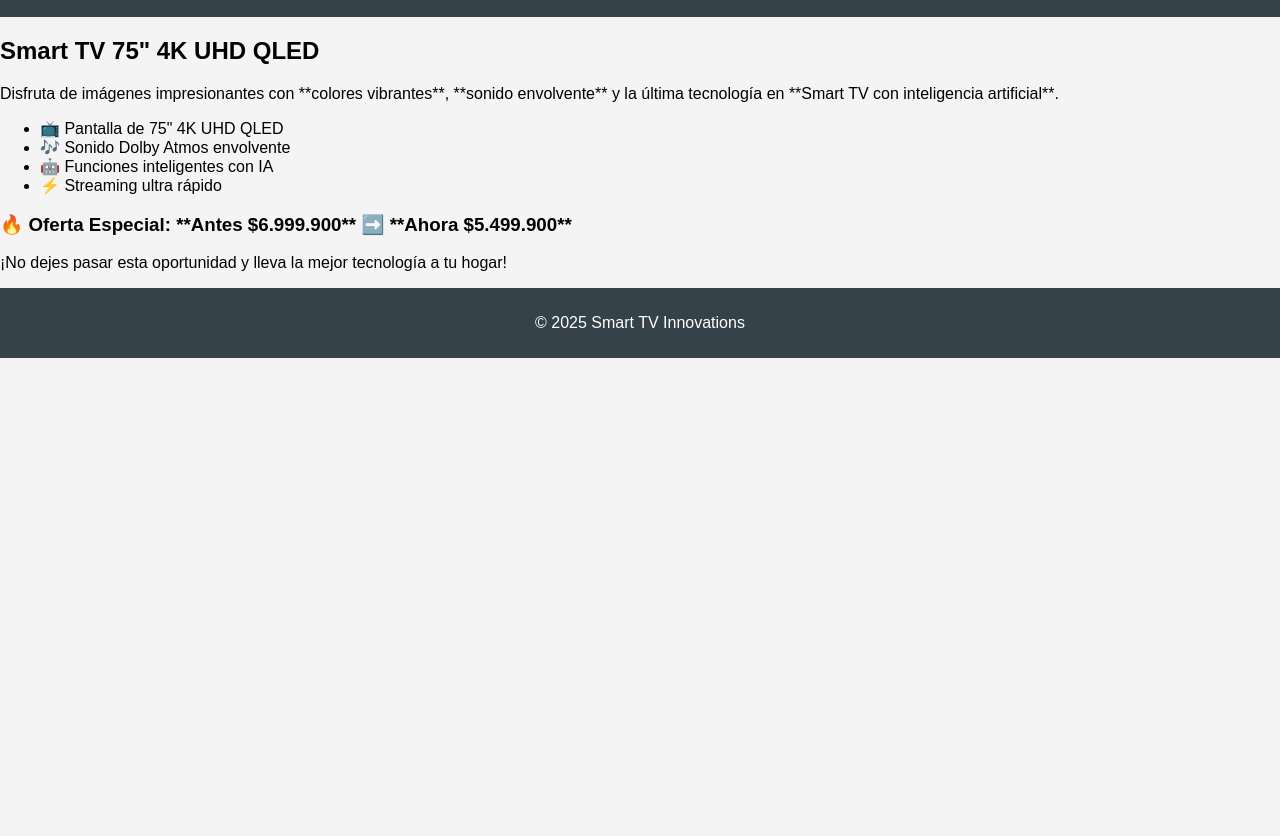
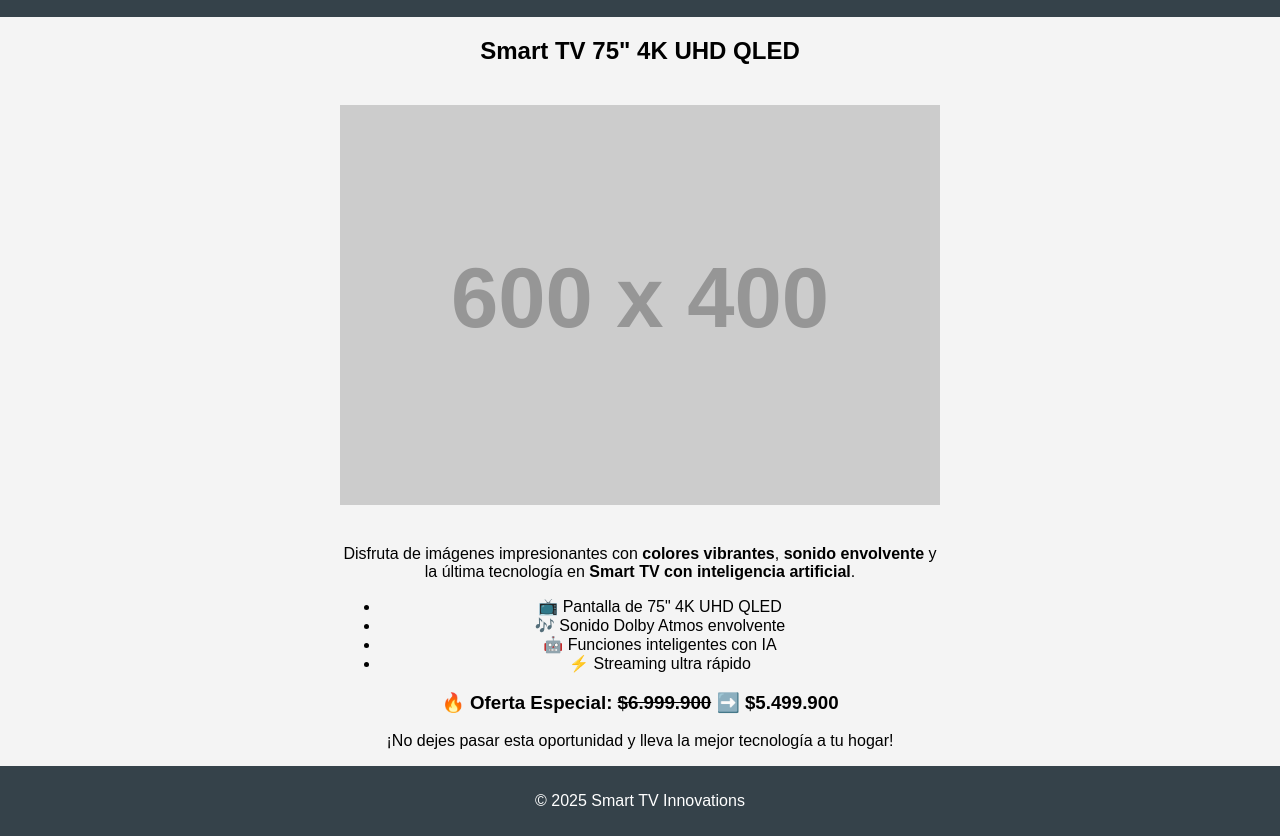
Before and after one commit to mjrivera682/static-web-page, a website built with webpack: page src/index.html in a window 1280 px wide. Shown: the part 71-907 px from the top of the page. Before the commit the page ends 800 px from the top, so only its background shows below. Built offline with nearby package versions, Linux system fonts and the light colour scheme; placeholder pictures from the web are drawn by us.

Commit message:
Mjriveraatindigitall

```diff
--- a/src/index.html
+++ b/src/index.html
@@ -16,6 +16,21 @@
         logLevel: indigitall.LogLevel.DEBUG,
         workerPath: './indigitall/worker.min.js',
         requestLocation: true})"></script>
+    <style>
+        body {
+            text-align: center;
+            font-family: Arial, sans-serif;
+        }
+        #content {
+            max-width: 600px;
+            margin: auto;
+        }
+        img {
+            max-width: 100%;
+            height: auto;
+            margin: 20px 0;
+        }
+    </style>
 </head>
 <body>
     <header>
@@ -26,14 +41,15 @@
     <main id="main-content">
         <section id="content">
             <h2>Smart TV 75" 4K UHD QLED</h2>
-            <p>Disfruta de imágenes impresionantes con **colores vibrantes**, **sonido envolvente** y la última tecnología en **Smart TV con inteligencia artificial**.</p>
+            <img src="https://via.placeholder.com/600x400" alt="Imagen del Smart TV">
+            <p>Disfruta de imágenes impresionantes con <strong>colores vibrantes</strong>, <strong>sonido envolvente</strong> y la última tecnología en <strong>Smart TV con inteligencia artificial</strong>.</p>
             <ul>
                 <li>📺 Pantalla de 75" 4K UHD QLED</li>
                 <li>🎶 Sonido Dolby Atmos envolvente</li>
                 <li>🤖 Funciones inteligentes con IA</li>
                 <li>⚡ Streaming ultra rápido</li>
             </ul>
-            <h3>🔥 Oferta Especial: **Antes $6.999.900** ➡️ **Ahora $5.499.900**</h3>
+            <h3>🔥 Oferta Especial: <del>$6.999.900</del> ➡️ <strong>$5.499.900</strong></h3>
             <p>¡No dejes pasar esta oportunidad y lleva la mejor tecnología a tu hogar!</p>
         </section>
     </main>
```
